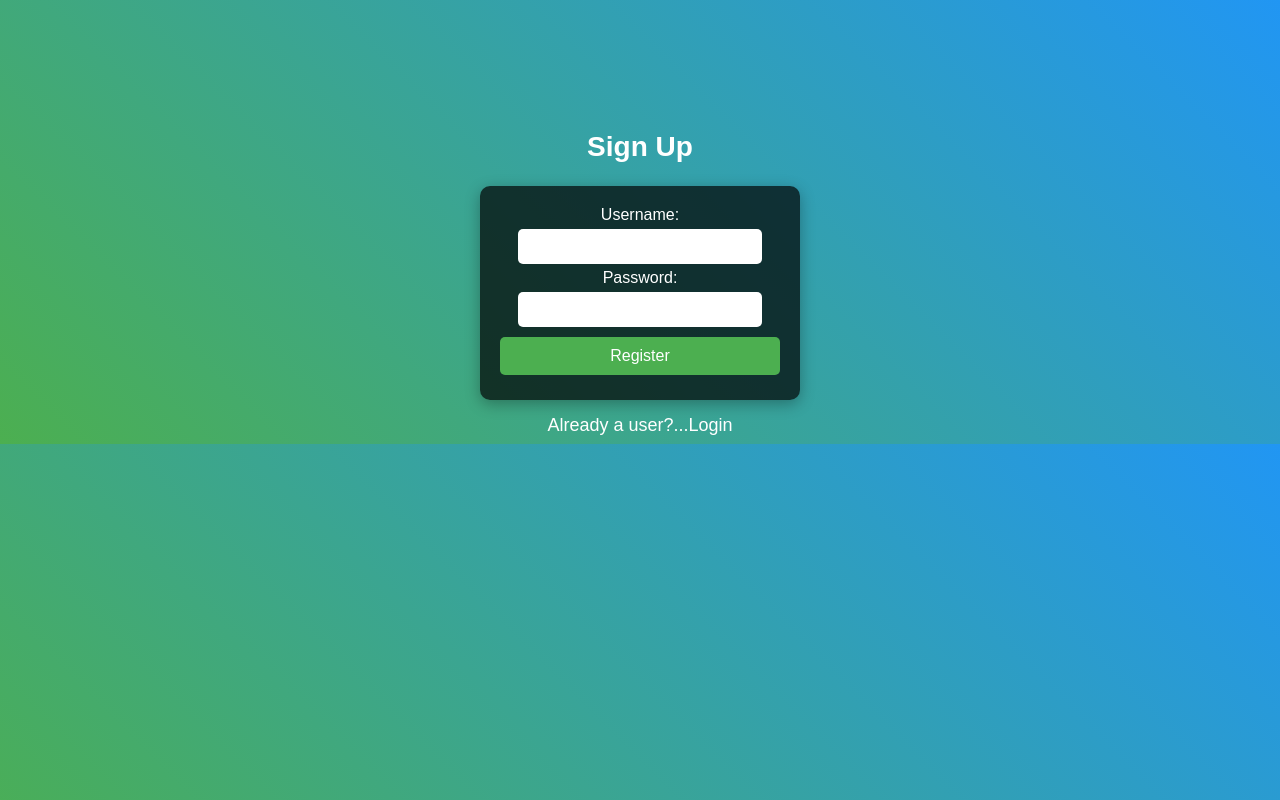
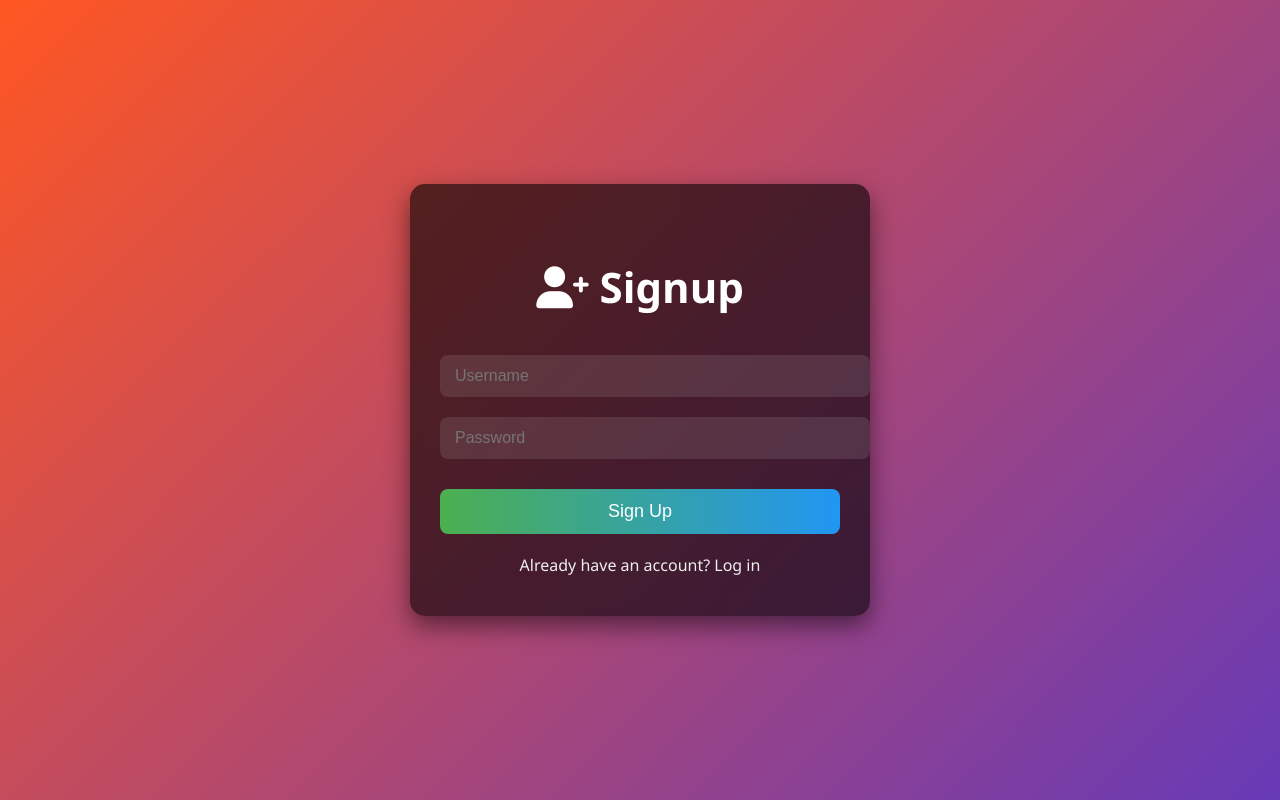
Before and after one commit to nhlexric28/network_monitor_app-main, a Flask app: page /signup in a window 1280 px wide. Run offline with Flask 3, Linux system fonts and the light colour scheme.

Commit message:
Update signup.html

```diff
--- a/network_monitor_app/templates/signup.html
+++ b/network_monitor_app/templates/signup.html
@@ -1,109 +1,130 @@
 <!DOCTYPE html>
-<html>
+<html lang="en">
 <head>
-    <title>Sign Up</title>
+  <meta charset="UTF-8">
+  <title>Signup</title>
+  <link rel="stylesheet" href="https://cdnjs.cloudflare.com/ajax/libs/font-awesome/6.0.0-beta3/css/all.min.css">
+  <meta name="viewport" content="width=device-width, initial-scale=1.0">
   <style>
-        /* Animated gradient background */
+    /* Animated background */
     @keyframes gradientAnimation {
-            0% { background: linear-gradient(45deg, #4CAF50, #2196F3); }
-            50% { background: linear-gradient(45deg, #FF5722, #673AB7); }
-            100% { background: linear-gradient(45deg, #4CAF50, #2196F3); }
+      0% { background: linear-gradient(135deg, #4CAF50, #2196F3); }
+      50% { background: linear-gradient(135deg, #FF5722, #673AB7); }
+      100% { background: linear-gradient(135deg, #4CAF50, #2196F3); }
     }
 
     body {
-            font-family: Arial, sans-serif;
-            text-align: center;
-            padding-top: 100px;
-            animation: gradientAnimation 10s infinite alternate;
-            background-size: cover;
-            background-position: center;
+      margin: 0;
+      padding: 0;
+      font-family: 'Segoe UI', Tahoma, Geneva, Verdana, sans-serif;
+      animation: gradientAnimation 15s infinite alternate;
+      background-size: 400% 400%;
+      display: flex;
+      justify-content: center;
+      align-items: center;
+      height: 100vh;
+      color: white;
     }
 
-        /* Smoothly animated title */
+    .login-container {
+      background: rgba(0, 0, 0, 0.6);
+      padding: 40px 30px;
+      border-radius: 15px;
+      box-shadow: 0 10px 25px rgba(0, 0, 0, 0.5);
+      backdrop-filter: blur(10px);
+      text-align: center;
+      width: 100%;
+      max-width: 400px;
+      animation: floatUp 1s ease;
+    }
+
+    @keyframes floatUp {
+      from { transform: translateY(40px); opacity: 0; }
+      to { transform: translateY(0); opacity: 1; }
+    }
+
     h2 {
-            color: white;
-            font-size: 28px;
-            animation: popIn 1.5s ease-in-out;
+      font-size: 42px;
+      margin-bottom: 30px;
+      animation: popIn 1s ease;
     }
 
     @keyframes popIn {
-            0% { transform: scale(0.8); opacity: 0; }
-            100% { transform: scale(1); opacity: 1; }
+      from { transform: scale(0.8); opacity: 0; }
+      to { transform: scale(1); opacity: 1; }
     }
 
-        /* Floating effect for the login form */
-        form {
-            background: rgba(0, 0, 0, 0.7);
-            padding: 20px;
-            border-radius: 10px;
-            display: inline-block;
+    input[type="text"],
+    input[type="password"] {
+      width: 100%;
+      padding: 12px 15px;
+      margin: 10px 0;
+      border: none;
+      border-radius: 8px;
+      background-color: rgba(255, 255, 255, 0.1);
       color: white;
-            box-shadow: 0px 4px 15px rgba(0, 0, 0, 0.3);
-            animation: floatUp 1.2s ease-in-out;
-        }
-
-        @keyframes floatUp {
-            0% { transform: translateY(30px); opacity: 0; }
-            100% { transform: translateY(0); opacity: 1; }
-        }
-
-        /* Input styling */
-        input {
-            margin: 5px 0;
-            padding: 10px;
-            border-radius: 5px;
-            border: none;
-            width: 80%;
-            transition: 0.3s ease-in-out;
+      font-size: 16px;
+      transition: background-color 0.3s ease;
+      align-items: center;
     }
 
     input:focus {
-            background-color: #ddd;
+      background-color: rgba(255, 255, 255, 0.2);
+      outline: none;
     }
 
-        /* Button animation */
-        input[type="submit"] {
-            background-color: #4CAF50;
+    button[type="submit"] {
+      width: 100%;
+      padding: 12px;
+      margin-top: 20px;
+      background: linear-gradient(to right, #4CAF50, #2196F3);
+      border: none;
+      border-radius: 8px;
       color: white;
+      font-size: 18px;
       cursor: pointer;
-            width: 100%;
-            font-size: 16px;
-            transition: transform 0.2s ease-in-out, background-color 0.3s ease-in-out;
+      transition: background 0.3s ease, transform 0.2s ease;
     }
 
-        input[type="submit"]:hover {
-            background-color: #3e8e41;
+    button:hover {
+      background: linear-gradient(to right, #3e8e41, #1769aa);
       transform: scale(1.05);
     }
 
-        /* Animated link */
     a {
-            color: white;
       display: block;
-            margin-top: 15px;
+      margin-top: 20px;
+      color: #eee;
       text-decoration: none;
-            font-size: 18px;
-            animation: fadeInLink 2s ease-in-out;
-        }
-
-        @keyframes fadeInLink {
-            0% { opacity: 0; transform: translateY(20px); }
-            100% { opacity: 1; transform: translateY(0); }
+      font-size: 16px;
+      transition: color 0.3s ease;
     }
 
     a:hover {
+      color: #fff;
       text-decoration: underline;
     }
+
+    @media (max-width: 480px) {
+      .login-container {
+        padding: 30px 20px;
+      }
+
+      h2 {
+        font-size: 32px;
+      }
+    }
   </style>
-
 </head>
 <body>
-    <h2>Sign Up</h2>
-    <form method="post">
-        Username: <input name="username"><br>
-        Password: <input name="password" type="password"><br>
-        <input type="submit" value="Register">
+  <div class="login-container">
+    <h2><i class="fas fa-user-plus"></i> Signup</h2>
+    <form method="POST">
+      <input name="username" type="text" placeholder="Username" required>
+      <input name="password" type="password" placeholder="Password" required>
+      <button type="submit">Sign Up</button>
     </form>
-    <a href="/login">Already a user?...Login</a>
+    <a href="{{ url_for('login') }}">Already have an account? Log in</a>
+  </div>
 </body>
 </html>
```
Lines whose indentation alone changed are shown as unchanged.
